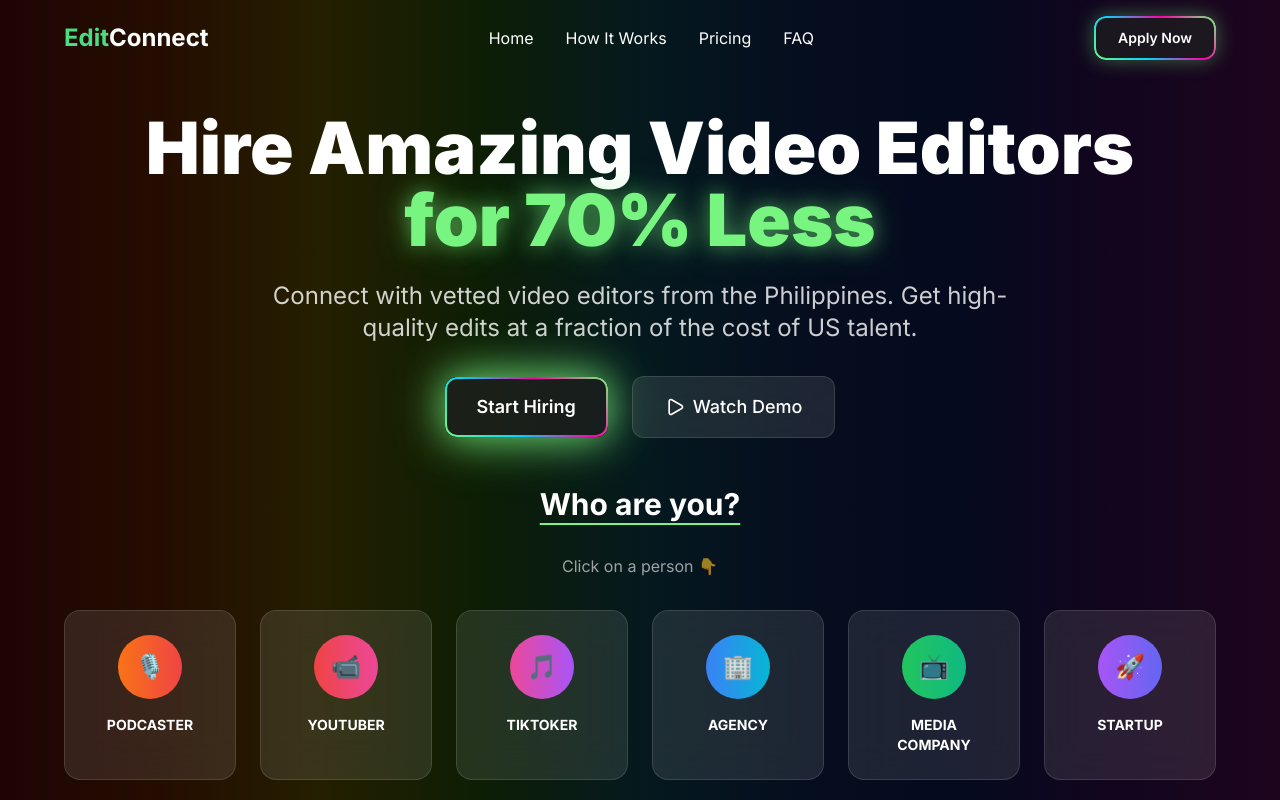
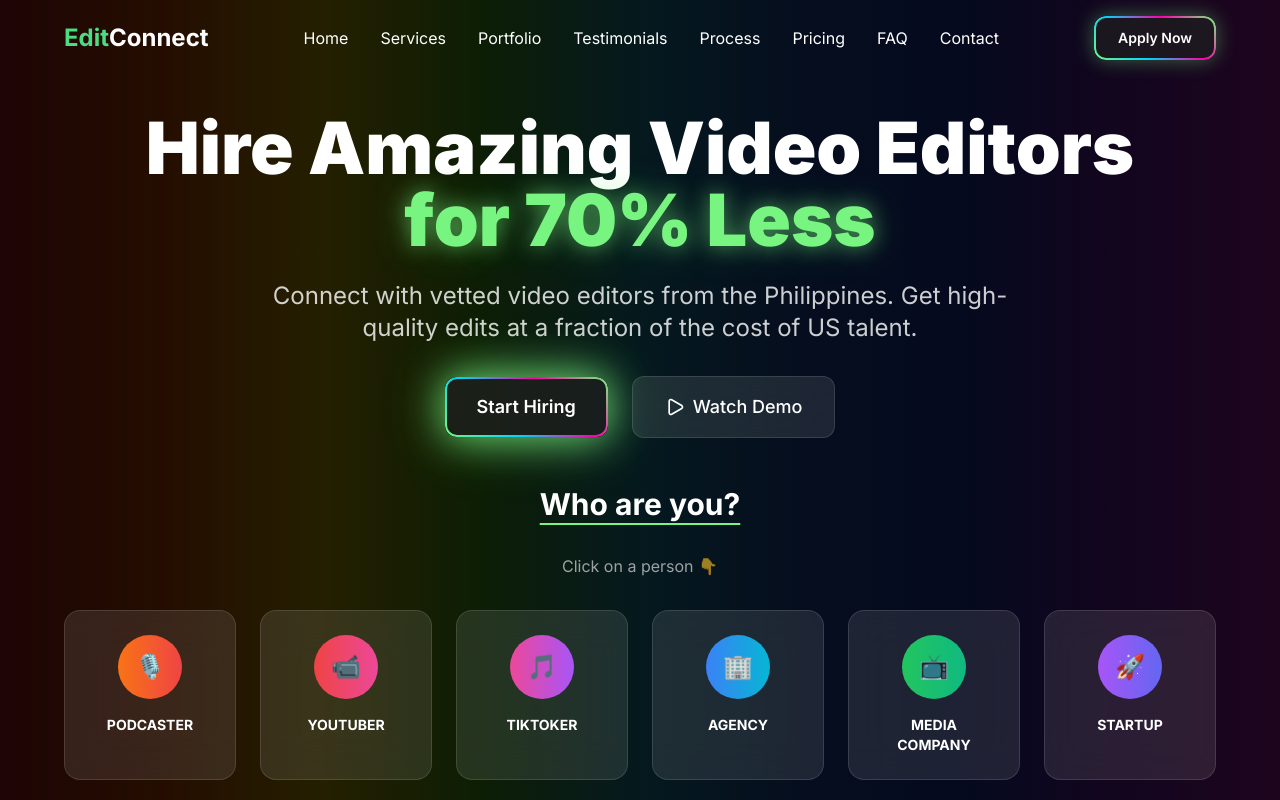
Before and after one commit to radz22/website, a Next.js app: page / in a window 1280 px wide. Shown: the top 800 px of the page. Built offline with nearby package versions, Linux system fonts and the light colour scheme.

Commit message:
fix: fix header

```diff
--- a/components/header.tsx
+++ b/components/header.tsx
@@ -2,7 +2,7 @@
 import { useState, useEffect } from "react";
 import { Menu, X } from "lucide-react";
 
-const useIsMobile = (breakpoint = 768) => {
+const useIsMobile = (breakpoint = 1024) => {
   const [isMobile, setIsMobile] = useState(false);
 
   useEffect(() => {
@@ -10,7 +10,6 @@ const useIsMobile = (breakpoint = 768) => {
       setIsMobile(window.innerWidth <= breakpoint);
     };
 
-    // Set on mount
     handleResize();
 
     window.addEventListener("resize", handleResize);
@@ -43,7 +42,7 @@ const Header = () => {
         <div
           className={`mx-auto px-4 md:px-6 py-4 transition-all duration-300 ${
             isScrolled
-              ? "backdrop-blur-md bg-black/20 border border-white/10 max-w-5xl mt-3 rounded-full shadow-lg "
+              ? "backdrop-blur-md bg-black/20 border border-white/10 max-w-6xl mt-3 rounded-full shadow-lg "
               : "bg-transparent max-w-7xl rounded-full"
           }`}
         >
@@ -52,7 +51,7 @@ const Header = () => {
               <span className="text-green-400">Edit</span>Connect
             </div>
 
-            <nav className="hidden md:flex items-center space-x-8">
+            <nav className="hidden lg:flex items-center space-x-8">
               <a
                 href="#home"
                 className="text-white hover:text-green-400 transition-colors"
@@ -60,26 +59,54 @@ const Header = () => {
                 Home
               </a>
               <a
-                href="#how-it-works"
+                href=""
                 className="text-white hover:text-green-400 transition-colors"
               >
-                How It Works
+                Services
               </a>
               <a
-                href="#pricing"
+                href=""
+                className="text-white hover:text-green-400 transition-colors"
+              >
+                Portfolio
+              </a>
+              <a
+                href=""
+                className="text-white hover:text-green-400 transition-colors"
+              >
+                Testimonials
+              </a>
+
+              <a
+                href=""
+                className="text-white hover:text-green-400 transition-colors"
+              >
+                Process
+              </a>
+
+              <a
+                href=""
                 className="text-white hover:text-green-400 transition-colors"
               >
                 Pricing
               </a>
+
               <a
                 href="#faq"
                 className="text-white hover:text-green-400 transition-colors"
               >
                 FAQ
               </a>
+
+              <a
+                href=""
+                className="text-white hover:text-green-400 transition-colors"
+              >
+                Contact
+              </a>
             </nav>
 
-            <div className="hidden md:block">
+            <div className="hidden lg:block">
               <button className="gradient-border px-6 py-3  text-sm font-semibold w-fit rounded-xl hover:scale-105 transition-all duration-300 pulse-glow">
                 Apply Now
               </button>
@@ -87,7 +114,7 @@ const Header = () => {
 
             <button
               onClick={() => setIsMenuOpen(!isMenuOpen)}
-              className="md:hidden text-white p-2 hover:bg-white/10 rounded-lg transition-colors"
+              className="lg:hidden text-white p-2 hover:bg-white/10 rounded-lg transition-colors"
             >
               {isMenuOpen ? (
                 <X className="w-6 h-6" />
@@ -99,7 +126,7 @@ const Header = () => {
         </div>
 
         {isMenuOpen && (
-          <div className="md:hidden  absolute top-18 w-full left-0 ">
+          <div className="lg:hidden  absolute top-18 w-full left-0 z-50 ">
             <nav className="mx-4 mt-2 backdrop-blur-md bg-black/30 border border-white/10 rounded-lg shadow-xl">
               <div className="flex flex-col p-4 space-y-4">
                 <a
@@ -109,26 +136,52 @@ const Header = () => {
                 >
                   Home
                 </a>
+
                 <a
-                  href="#how-it-works"
+                  href=""
                   className="text-white hover:text-green-400 transition-colors py-2 px-3 hover:bg-white/10 rounded-lg"
-                  onClick={() => setIsMenuOpen(false)}
                 >
-                  How It Works
+                  Services
                 </a>
                 <a
-                  href="#pricing"
+                  href=""
                   className="text-white hover:text-green-400 transition-colors py-2 px-3 hover:bg-white/10 rounded-lg"
-                  onClick={() => setIsMenuOpen(false)}
+                >
+                  Portfolio
+                </a>
+                <a
+                  href=""
+                  className="text-white hover:text-green-400 transition-colors py-2 px-3 hover:bg-white/10 rounded-lg"
+                >
+                  Testimonials
+                </a>
+
+                <a
+                  href=""
+                  className="text-white hover:text-green-400 transition-colors py-2 px-3 hover:bg-white/10 rounded-lg"
+                >
+                  Process
+                </a>
+
+                <a
+                  href=""
+                  className="text-white hover:text-green-400 transition-colors py-2 px-3 hover:bg-white/10 rounded-lg"
                 >
                   Pricing
                 </a>
+
                 <a
                   href="#faq"
                   className="text-white hover:text-green-400 transition-colors py-2 px-3 hover:bg-white/10 rounded-lg"
-                  onClick={() => setIsMenuOpen(false)}
                 >
                   FAQ
+                </a>
+
+                <a
+                  href=""
+                  className="text-white hover:text-green-400 transition-colors py-2 px-3 hover:bg-white/10 rounded-lg"
+                >
+                  Contact
                 </a>
                 <button
                   className="gradient-border px-8 py-4 rounded-xl text-lg font-semibold hover:scale-105 transition-all duration-300 pulse-glow"
```
